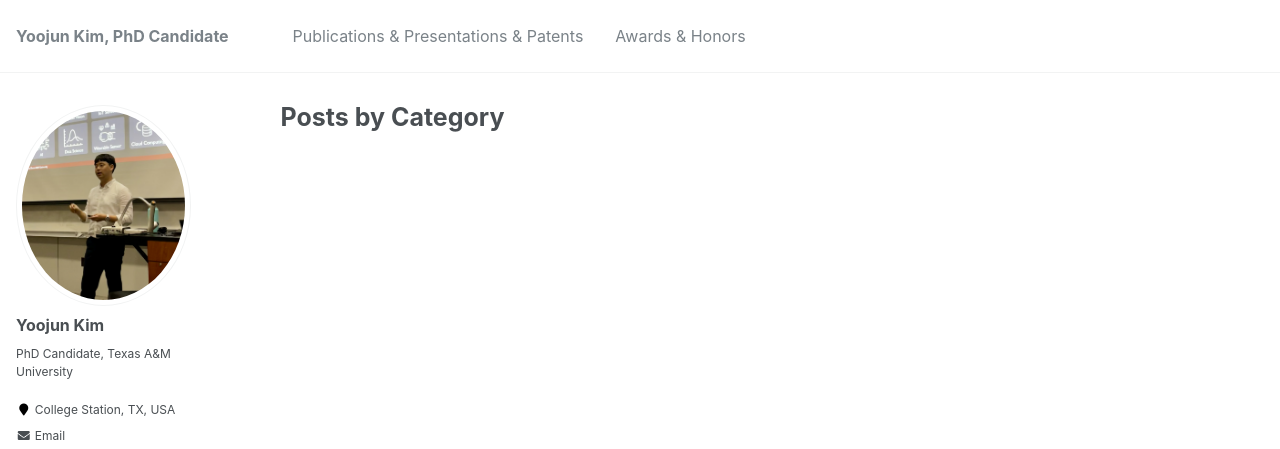
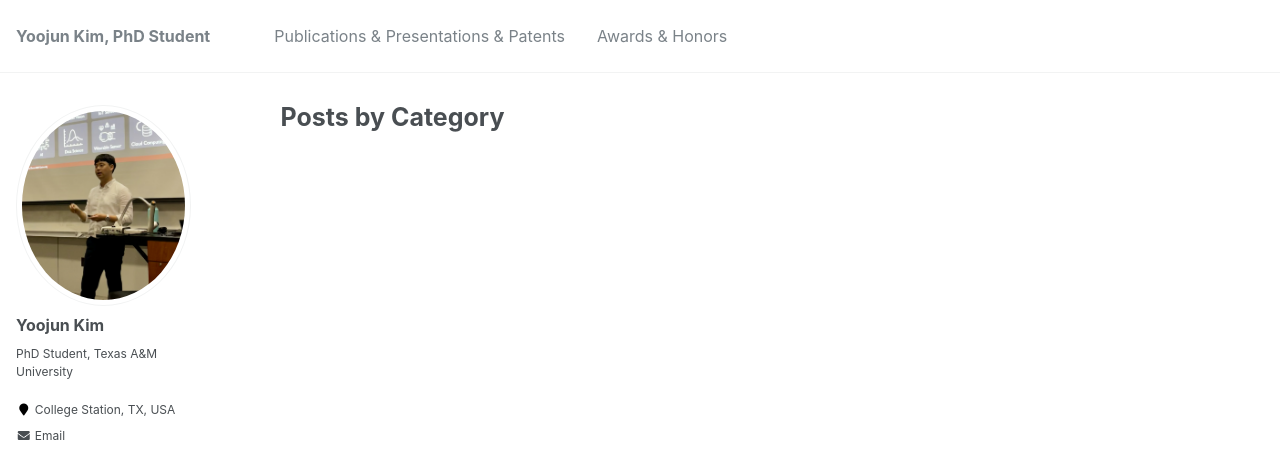
Before and after one commit to yoojunT/yoojunT.github.io, a Jekyll site: the page built from _pages/category-archive.html, in a window 1280 px wide. Shown: the top 449 px of the page. Built offline with Jekyll 4.4.1, drawn with Linux system fonts in a browser that asks for light colours.

Commit message:
Update _config.yml

```diff
--- a/_config.yml
+++ b/_config.yml
@@ -7,7 +7,7 @@
 
 # Site Settings
 locale                   : "en-US"
-title                    : "Yoojun Kim, PhD Candidate"
+title                    : "Yoojun Kim, PhD Student"
 title_separator          : "-"
 name                     : &name "Yoojun Kim"
 description              : &description "Personal Website"
@@ -82,7 +82,7 @@ analytics:
 author:
   name             : "Yoojun Kim"
   avatar           : "profile.png"
-  bio              : "PhD Candidate, Texas A&M University"
+  bio              : "PhD Student, Texas A&M University"
   location         : "College Station, TX, USA"
   employer         :
   pubmed           :
```
